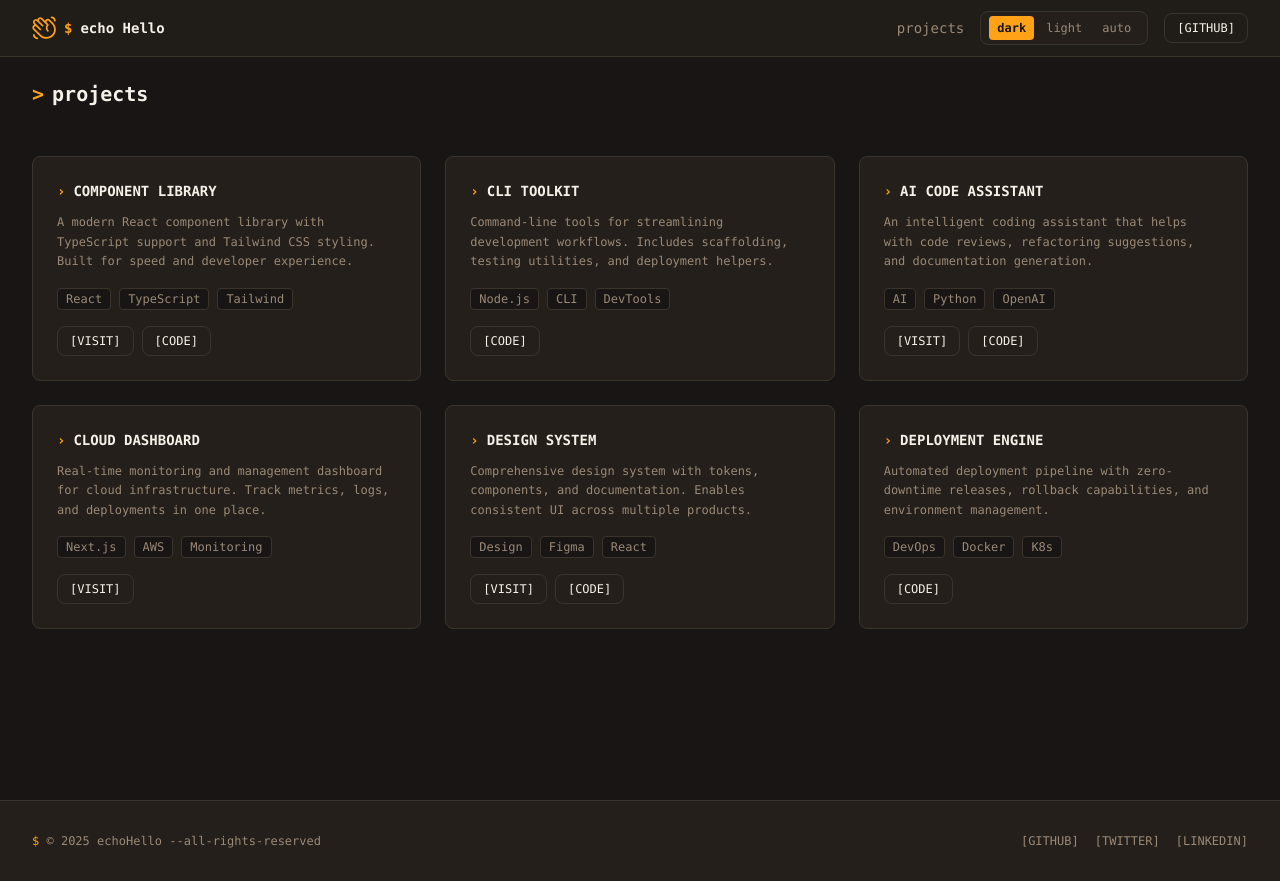
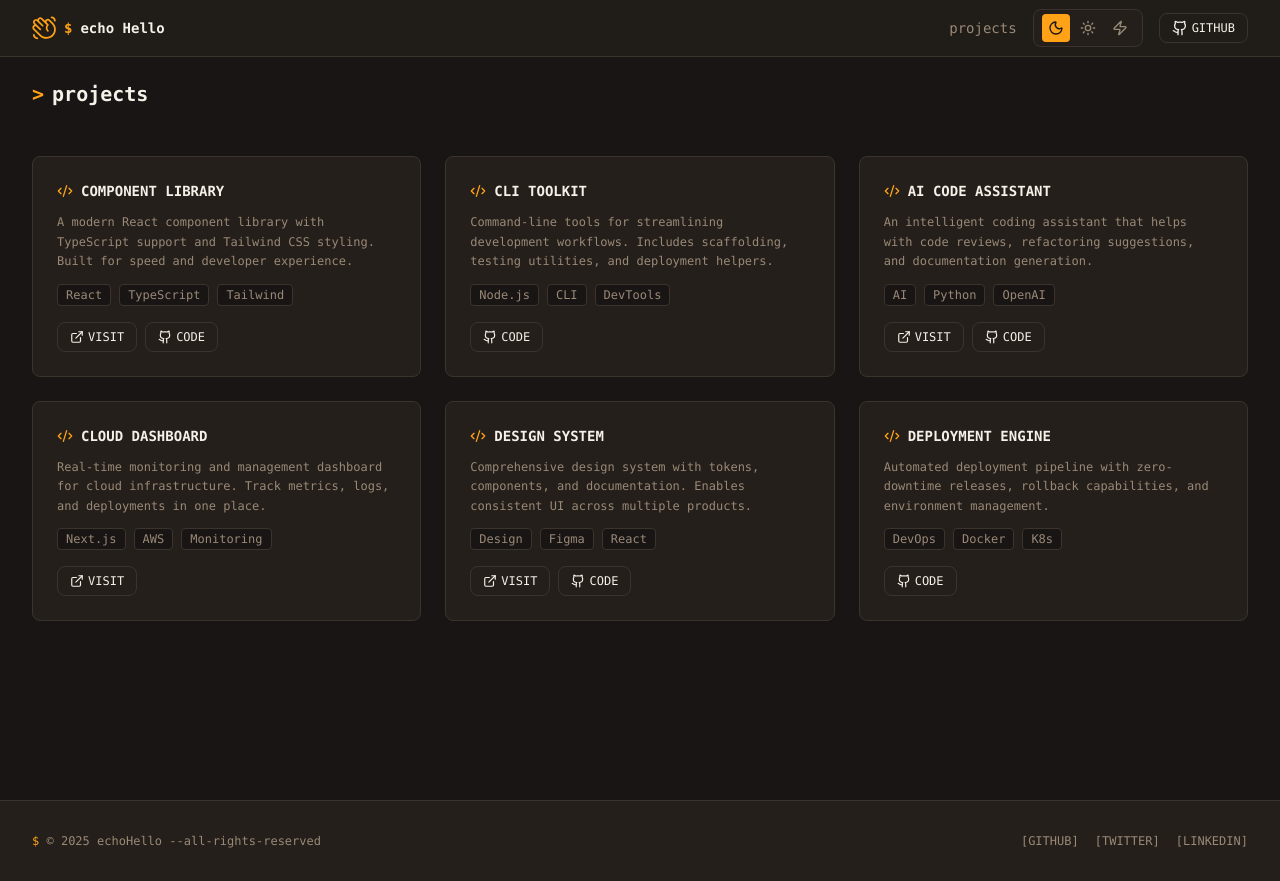
Before and after one commit to echohello-dev/website, a Next.js app: page /projects in a window 1280 px wide. Built offline with nearby package versions, Linux system fonts and the light colour scheme.

Commit message:
feat: enhance project and theme components with icons and additional data fields

```diff
--- a/components/Header.tsx
+++ b/components/Header.tsx
@@ -1,6 +1,7 @@
 import Link from "next/link";
 import Image from "next/image";
 import ThemeToggle from "./ThemeToggle";
+import { Github } from "lucide-react";
 
 export default function Header() {
   return (
@@ -33,9 +34,10 @@ export default function Header() {
               href="https://github.com/echohello-dev"
               target="_blank"
               rel="noopener noreferrer"
-              className="px-3 py-1.5 text-xs border border-border rounded-lg text-text hover:border-accent hover:text-accent transition-colors"
+              className="px-3 py-1.5 text-xs border border-border rounded-lg text-text hover:border-accent hover:text-accent transition-colors flex items-center gap-1"
             >
-              [GITHUB]
+              <Github className="w-4 h-4" />
+              <span>GITHUB</span>
             </a>
           </div>
         </div>
--- a/components/ProjectCard.tsx
+++ b/components/ProjectCard.tsx
@@ -1,4 +1,5 @@
 import type { Project } from "@/lib/data";
+import { Star, Github, ExternalLink, Code2, Calendar, Zap } from "lucide-react";
 
 interface ProjectCardProps {
   project: Project;
@@ -13,14 +14,42 @@ export default function ProjectCard({ project, index = 0 }: ProjectCardProps) {
       className="bg-surface border border-border rounded-lg p-6 hover:border-accent hover:-translate-y-0.5 transition-all duration-200 animate-fade-in-delay group"
       style={{ animationDelay: `${delay}ms` }}
     >
-      <h3 className="text-sm font-semibold text-text mb-3 flex items-center gap-2">
-        <span className="text-accent">›</span>
-        {project.title}
-      </h3>
+      <div className="flex items-start justify-between mb-3">
+        <h3 className="text-sm font-semibold text-text flex items-center gap-2">
+          <Code2 className="w-4 h-4 text-accent flex-shrink-0" />
+          {project.title}
+        </h3>
+        {project.stars !== undefined && (
+          <span className="text-xs text-accent font-semibold whitespace-nowrap ml-2 flex items-center gap-1">
+            <Star className="w-3.5 h-3.5 fill-current" />
+            {project.stars.toLocaleString()}
+          </span>
+        )}
+      </div>
 
-      <p className="text-xs text-muted mb-4 leading-relaxed">
+      <p className="text-xs text-muted mb-3 leading-relaxed">
         {project.description}
       </p>
+
+      {(project.ageInDays !== undefined ||
+        project.contributionActivityLevel !== undefined) && (
+        <div className="text-xs text-muted mb-3 space-y-1">
+          {project.ageInDays !== undefined && (
+            <p className="flex items-center gap-2">
+              <Calendar className="w-3.5 h-3.5 flex-shrink-0" />
+              Created {project.ageInDays} days ago
+              {project.createdAt &&
+                ` (${new Date(project.createdAt).toLocaleDateString()})`}
+            </p>
+          )}
+          {project.contributionActivityLevel && (
+            <p className="flex items-center gap-2 text-accent">
+              <Zap className="w-3.5 h-3.5 flex-shrink-0" />
+              {project.contributionActivityLevel}
+            </p>
+          )}
+        </div>
+      )}
 
       {project.tags && project.tags.length > 0 && (
         <div className="flex flex-wrap gap-2 mb-4">
@@ -41,9 +70,10 @@ export default function ProjectCard({ project, index = 0 }: ProjectCardProps) {
             href={project.websiteUrl}
             target="_blank"
             rel="noopener noreferrer"
-            className="px-3 py-1.5 text-xs border border-border rounded-lg text-text hover:border-accent hover:text-accent transition-colors"
+            className="px-3 py-1.5 text-xs border border-border rounded-lg text-text hover:border-accent hover:text-accent transition-colors flex items-center gap-1"
           >
-            [VISIT]
+            <ExternalLink className="w-3.5 h-3.5" />
+            <span>VISIT</span>
           </a>
         )}
         {project.githubUrl && (
@@ -51,9 +81,10 @@ export default function ProjectCard({ project, index = 0 }: ProjectCardProps) {
             href={project.githubUrl}
             target="_blank"
             rel="noopener noreferrer"
-            className="px-3 py-1.5 text-xs border border-border rounded-lg text-text hover:border-accent hover:text-accent transition-colors"
+            className="px-3 py-1.5 text-xs border border-border rounded-lg text-text hover:border-accent hover:text-accent transition-colors flex items-center gap-1"
           >
-            [CODE]
+            <Github className="w-3.5 h-3.5" />
+            <span>CODE</span>
           </a>
         )}
       </div>
--- a/components/ThemeToggle.tsx
+++ b/components/ThemeToggle.tsx
@@ -2,6 +2,7 @@
 
 import { useTheme } from "@/components/ThemeProvider";
 import { useEffect, useState } from "react";
+import { Moon, Sun, Zap } from "lucide-react";
 
 export default function ThemeToggle() {
   const { theme, setTheme } = useTheme();
@@ -20,26 +21,30 @@ export default function ThemeToggle() {
   }
 
   const themes = [
-    { value: "dark", label: "dark" },
-    { value: "light", label: "light" },
-    { value: "system", label: "auto" },
+    { value: "dark", label: "dark", icon: Moon },
+    { value: "light", label: "light", icon: Sun },
+    { value: "system", label: "auto", icon: Zap },
   ];
 
   return (
     <div className="flex items-center gap-1 px-2 py-1 border border-border rounded-lg bg-surface">
-      {themes.map((t) => (
+      {themes.map((t) => {
+        const Icon = t.icon;
+        return (
           <button
             key={t.value}
             onClick={() => setTheme(t.value)}
-          className={`px-2 py-1 text-xs rounded transition-colors ${
+            className={`p-1.5 rounded transition-colors ${
               theme === t.value
-              ? "bg-accent text-bg font-semibold"
+                ? "bg-accent text-bg"
                 : "text-muted hover:text-text"
             }`}
+            title={t.label}
           >
-          {t.label}
+            <Icon className="w-4 h-4" />
           </button>
-      ))}
+        );
+      })}
     </div>
   );
 }
--- /dev/null
+++ b/lib/github-projects.ts
@@ -0,0 +1,171 @@
+/**
+ * Fetch and transform GitHub repositories into project data
+ * Requires a GitHub personal access token for higher rate limits
+ */
+
+interface GitHubRepo {
+  id: number;
+  name: string;
+  description: string | null;
+  html_url: string;
+  homepage: string | null;
+  stargazers_count: number;
+  language: string | null;
+  topics: string[];
+  created_at: string;
+  updated_at: string;
+  pushed_at: string | null;
+  archived: boolean;
+}
+
+export interface EnrichedProject {
+  title: string;
+  description: string;
+  websiteUrl?: string;
+  githubUrl: string;
+  tags?: string[];
+  stars: number;
+  language?: string;
+  createdAt: Date;
+  updatedAt: Date;
+  lastActivity: Date;
+  ageInDays: number;
+  contributionActivityLevel: string;
+}
+
+/**
+ * Calculate contribution activity level based on last activity
+ */
+function getActivityLevel(lastActivityDate: Date): string {
+  const daysAgo = Math.floor(
+    (Date.now() - lastActivityDate.getTime()) / (1000 * 60 * 60 * 24)
+  );
+
+  if (daysAgo <= 7) return "Very Active";
+  if (daysAgo <= 30) return "Active";
+  if (daysAgo <= 90) return "Moderately Active";
+  if (daysAgo <= 180) return "Somewhat Active";
+  return "Inactive";
+}
+
+/**
+ * Transform GitHub API response into enriched project data
+ */
+function transformRepo(repo: GitHubRepo): EnrichedProject {
+  const createdAt = new Date(repo.created_at);
+  const updatedAt = new Date(repo.updated_at);
+  const lastActivity = new Date(repo.pushed_at || repo.updated_at);
+  const ageInDays = Math.floor(
+    (Date.now() - createdAt.getTime()) / (1000 * 60 * 60 * 24)
+  );
+
+  const tags: string[] = [];
+
+  // Add language if available
+  if (repo.language) {
+    tags.push(repo.language);
+  }
+
+  // Add topics
+  if (repo.topics && repo.topics.length > 0) {
+    tags.push(...repo.topics);
+  }
+
+  return {
+    title: repo.name
+      .split("-")
+      .map((word) => word.charAt(0).toUpperCase() + word.slice(1))
+      .join(" "),
+    description:
+      repo.description ||
+      "A GitHub repository with useful functionality and active development.",
+    websiteUrl: repo.homepage || undefined,
+    githubUrl: repo.html_url,
+    tags: tags.slice(0, 5), // Limit to 5 tags
+    stars: repo.stargazers_count,
+    language: repo.language || undefined,
+    createdAt,
+    updatedAt,
+    lastActivity,
+    ageInDays,
+    contributionActivityLevel: getActivityLevel(lastActivity),
+  };
+}
+
+/**
+ * Fetch public repositories from a GitHub user or organization
+ * @param owner - GitHub username or organization name
+ * @param options - Configuration options
+ */
+export async function fetchGitHubProjects(
+  owner: string,
+  options?: {
+    token?: string;
+    perPage?: number;
+    filterByStars?: number;
+    sort?: "stars" | "updated" | "created";
+  }
+): Promise<EnrichedProject[]> {
+  const token = options?.token || process.env.GITHUB_TOKEN;
+  const perPage = options?.perPage || 100;
+  const filterByStars = options?.filterByStars || 0;
+  const sort = options?.sort || "stars";
+
+  const headers: HeadersInit = {
+    Accept: "application/vnd.github.v3+json",
+  };
+
+  if (token) {
+    headers.Authorization = `token ${token}`;
+  }
+
+  try {
+    const response = await fetch(
+      `https://api.github.com/users/${owner}/repos?per_page=${perPage}&sort=${sort}&direction=desc&type=public`,
+      { headers }
+    );
+
+    if (!response.ok) {
+      throw new Error(`GitHub API error: ${response.status} ${response.statusText}`);
+    }
+
+    const repos: GitHubRepo[] = await response.json();
+
+    return repos
+      .filter((repo) => !repo.archived && repo.stargazers_count >= filterByStars)
+      .map(transformRepo)
+      .sort((a, b) => b.stars - a.stars);
+  } catch (error) {
+    console.error("Error fetching GitHub projects:", error);
+    throw error;
+  }
+}
+
+/**
+ * Fetch repositories from multiple organizations/users
+ */
+export async function fetchMultipleGitHubProjects(
+  owners: string[],
+  options?: {
+    token?: string;
+    perPage?: number;
+    filterByStars?: number;
+  }
+): Promise<EnrichedProject[]> {
+  const projects = await Promise.all(
+    owners.map((owner) =>
+      fetchGitHubProjects(owner, {
+        ...options,
+        sort: "updated",
+      }).catch((error) => {
+        console.warn(`Failed to fetch projects for ${owner}:`, error);
+        return [];
+      })
+    )
+  );
+
+  // Flatten and sort by stars
+  return projects
+    .flat()
+    .sort((a, b) => b.stars - a.stars);
+}
```
Also changed, not shown: lib/data.ts (+7 -0 lines). Lines whose indentation alone changed are shown as unchanged.
